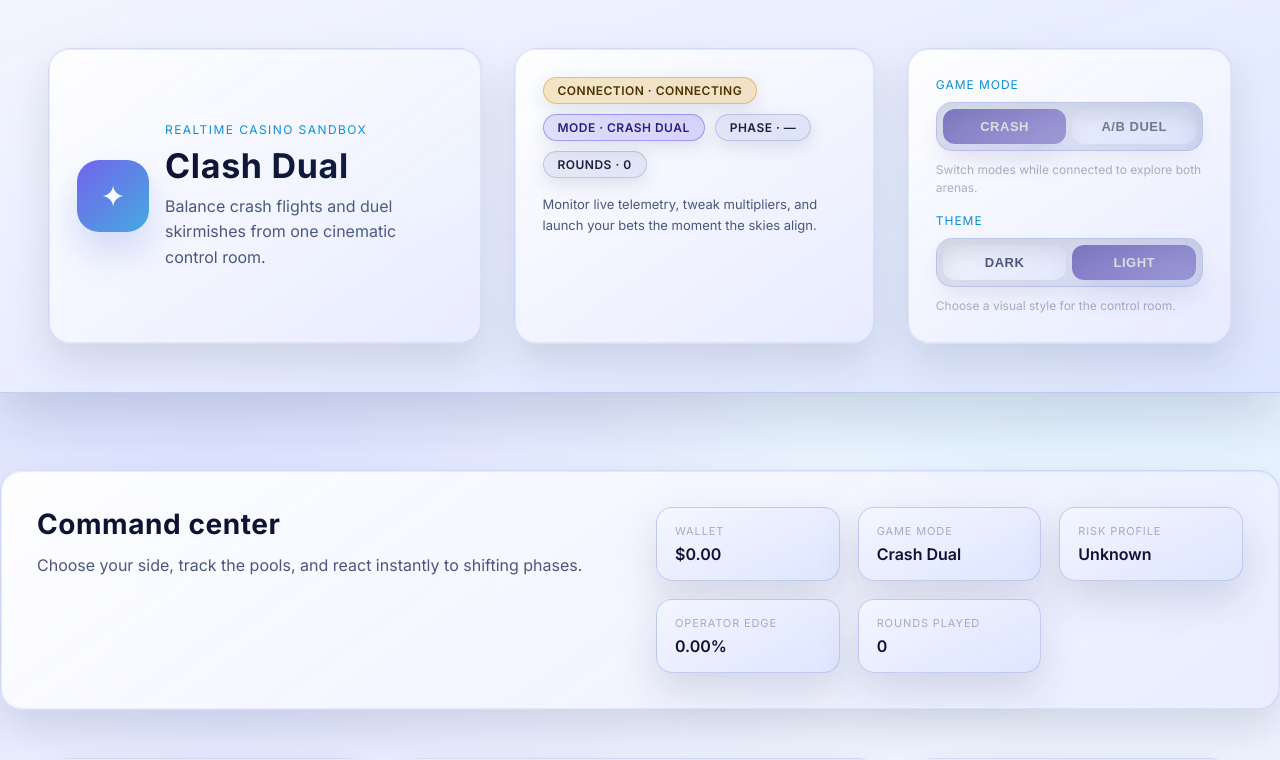
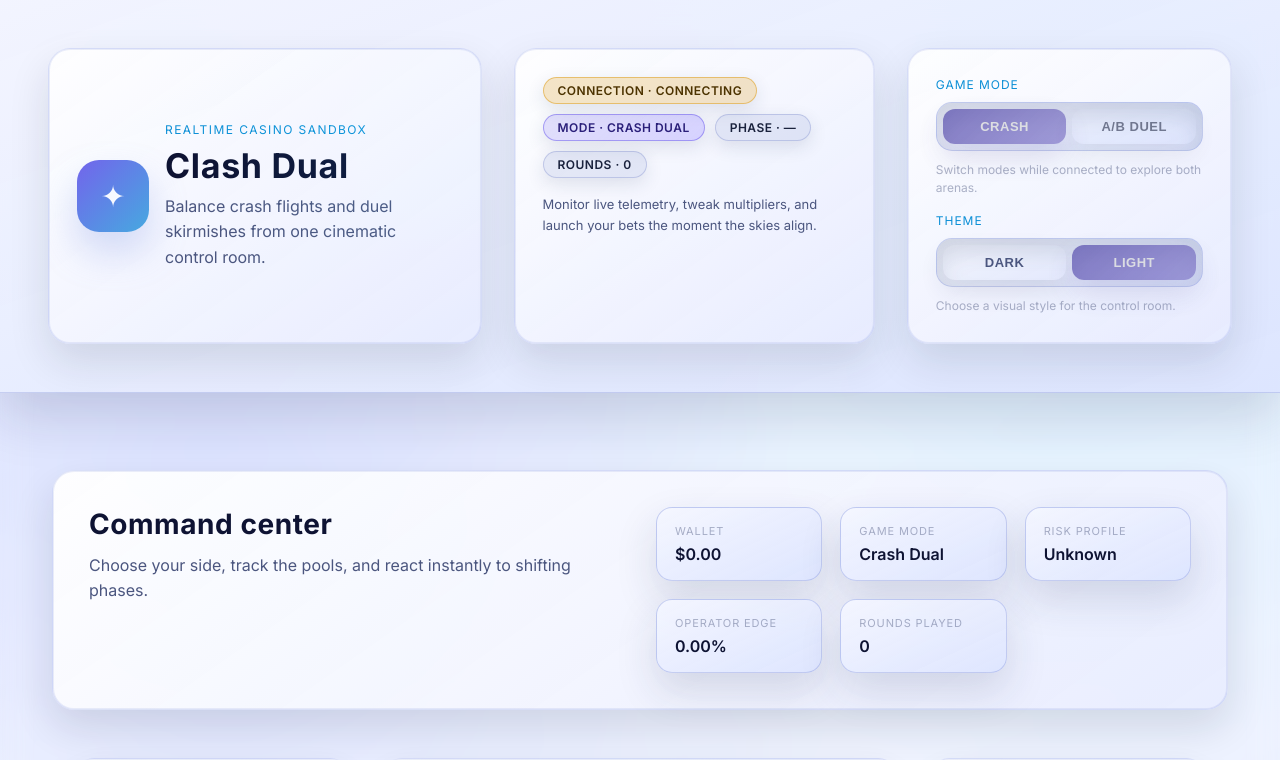
Before and after one commit to Dants12/clash-dual, a React (Vite) app in the folder client/: page / in a window 1280 px wide. Shown: the top 760 px of the page. Built offline with nearby package versions, Linux system fonts and the light colour scheme; no server answers.

Commit message:
Set fixed layout column widths

```diff
--- a/client/src/styles/app.css
+++ b/client/src/styles/app.css
@@ -388,9 +388,11 @@ body::before {
 }
 
 .app-main {
-  --layout-max-width: 1640px;
-  --layout-gutter: clamp(28px, 5vw, 48px);
-  --layout-column-gap: clamp(24px, 4vw, 36px);
+  --layout-column-side-width: 320px;
+  --layout-column-center-width: 640px;
+  --layout-column-gap: 32px;
+  --layout-gutter: 24px;
+  --layout-max-width: 1392px;
   flex: 1;
   width: 100%;
   padding: clamp(40px, 6vw, 80px) 0 clamp(64px, 8vw, 108px);
@@ -469,10 +471,8 @@ body::before {
   margin: 0 auto;
   padding: 0 var(--layout-gutter) 18px;
   display: grid;
-  grid-template-columns:
-    minmax(260px, clamp(300px, 22vw, 360px))
-    minmax(520px, 1fr)
-    minmax(260px, clamp(300px, 22vw, 360px));
+  grid-template-columns: var(--layout-column-side-width) var(--layout-column-center-width)
+    var(--layout-column-side-width);
   gap: var(--layout-column-gap);
   align-items: start;
   scrollbar-width: thin;
@@ -506,7 +506,8 @@ body::before {
 
 .column-center {
   grid-column: 2;
-  max-width: 760px;
+  max-width: var(--layout-column-center-width);
+  width: 100%;
 }
 
 .column-right {
@@ -1251,12 +1252,12 @@ input[type='range'] {
     grid-template-columns: minmax(0, 1fr) minmax(0, 1fr);
   }
 
-  .layout {
-    grid-template-columns:
-      minmax(240px, clamp(280px, 28vw, 320px))
-      minmax(460px, 1fr)
-      minmax(240px, clamp(280px, 28vw, 320px));
-    gap: clamp(22px, 4vw, 32px);
+  .app-main {
+    --layout-column-side-width: 280px;
+    --layout-column-center-width: 520px;
+    --layout-column-gap: 28px;
+    --layout-gutter: 20px;
+    --layout-max-width: 1176px;
   }
 }
 
@@ -1274,31 +1275,30 @@ input[type='range'] {
     justify-content: flex-start;
   }
 
-  .layout {
-    --layout-max: 1540px;
-    --layout-hpad: clamp(24px, 7vw, 48px);
-    --column-side: clamp(260px, 28vw, 320px);
-    --column-center: clamp(480px, 52vw, 660px);
-    grid-template-columns: minmax(0, var(--column-side)) minmax(0, 1fr)
-      minmax(0, var(--column-side));
+  .app-main {
+    --layout-column-side-width: 240px;
+    --layout-column-center-width: 460px;
+    --layout-column-gap: 24px;
+    --layout-gutter: 20px;
+    --layout-max-width: 1028px;
   }
 
   .column-right {
     grid-column: 3;
-/*main
-  }*/
+  }
 }
 
 @media (max-width: 1040px) {
-  .layout {
+  .app-main {
+    --layout-column-side-width: 200px;
+    --layout-column-center-width: 300px;
+    --layout-column-gap: 16px;
+    --layout-gutter: 18px;
+    --layout-max-width: 768px;
+  }
 
-    --layout-max: 100%;
-    --layout-hpad: clamp(22px, 7vw, 38px);
-    --column-side: clamp(220px, 34vw, 280px);
-    --column-center: clamp(360px, 52vw, 520px);
-    grid-template-columns: minmax(0, var(--column-side)) minmax(0, 1fr)
-      minmax(0, var(--column-side));
-    gap: var(--gap-md);
+  .column-left {
+    grid-column: 1;
   }
 
   .column-center {
@@ -1306,22 +1306,11 @@ input[type='range'] {
     max-width: none;
   }
 
- main
-  .column-left {
-    grid-column: 1;
-  }
-
-
-  .column-right {
-    grid-column: 3;
-  }
-
   .app-header {
     grid-template-columns: minmax(0, 1fr);
     position: static;
     padding-inline: clamp(22px, 6vw, 36px);
     row-gap: clamp(16px, 3vw, 24px);
-/* main*/
   }
 
   .column-right {
@@ -1348,14 +1337,14 @@ input[type='range'] {
 }
 
 @media (max-width: 780px) {
+  .app-main {
+    --layout-column-gap: var(--gap-md);
+    --layout-gutter: 16px;
+    --layout-max-width: 100%;
+  }
+
   .layout {
-
-    --layout-hpad: clamp(18px, 8vw, 28px);
-    --column-side: clamp(240px, 76vw, 320px);
-    --column-center: clamp(360px, 88vw, 520px);
     grid-template-columns: minmax(0, 1fr);
-    gap: var(--gap-md);
-/*main*/
   }
 
   .column-left,
```
